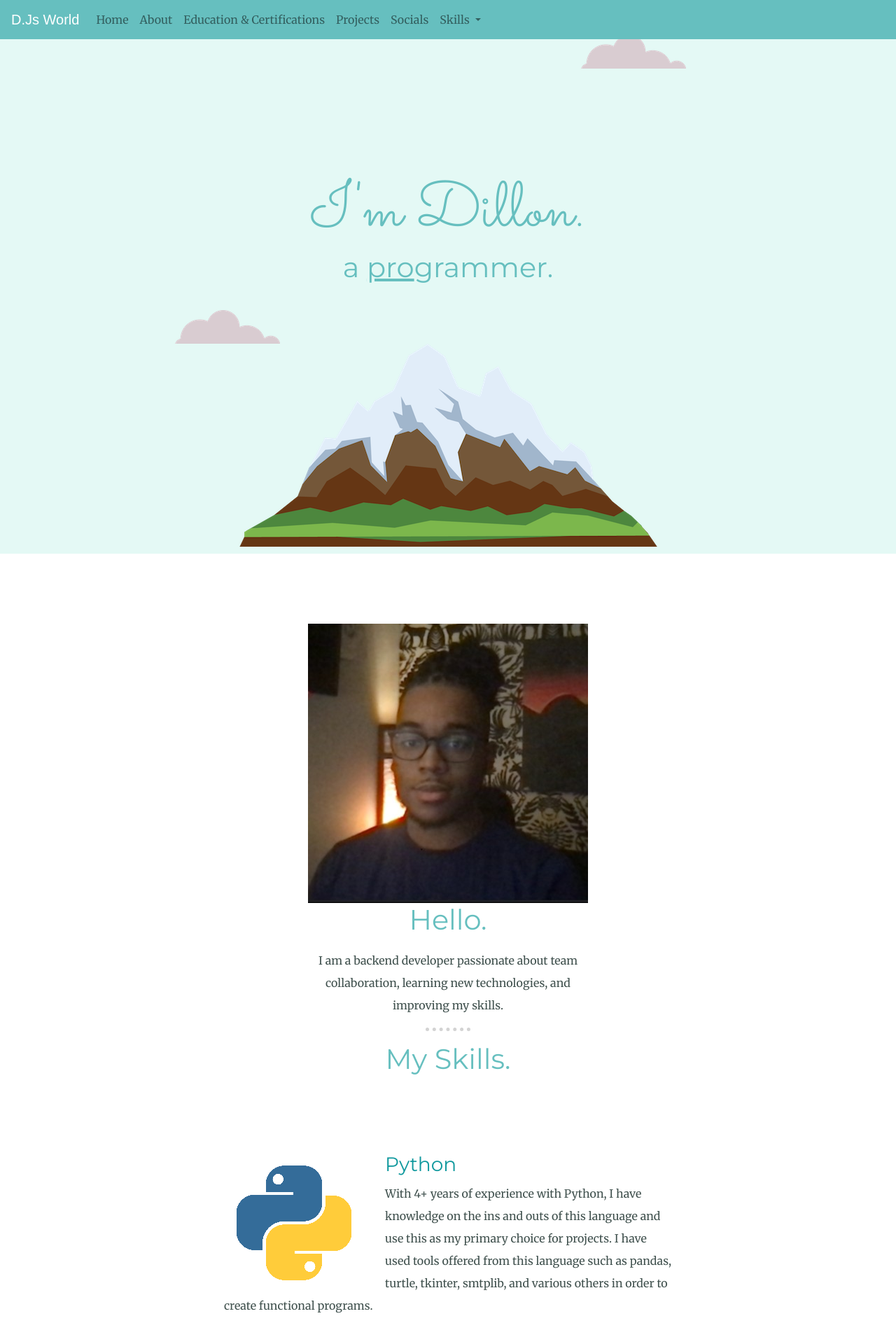
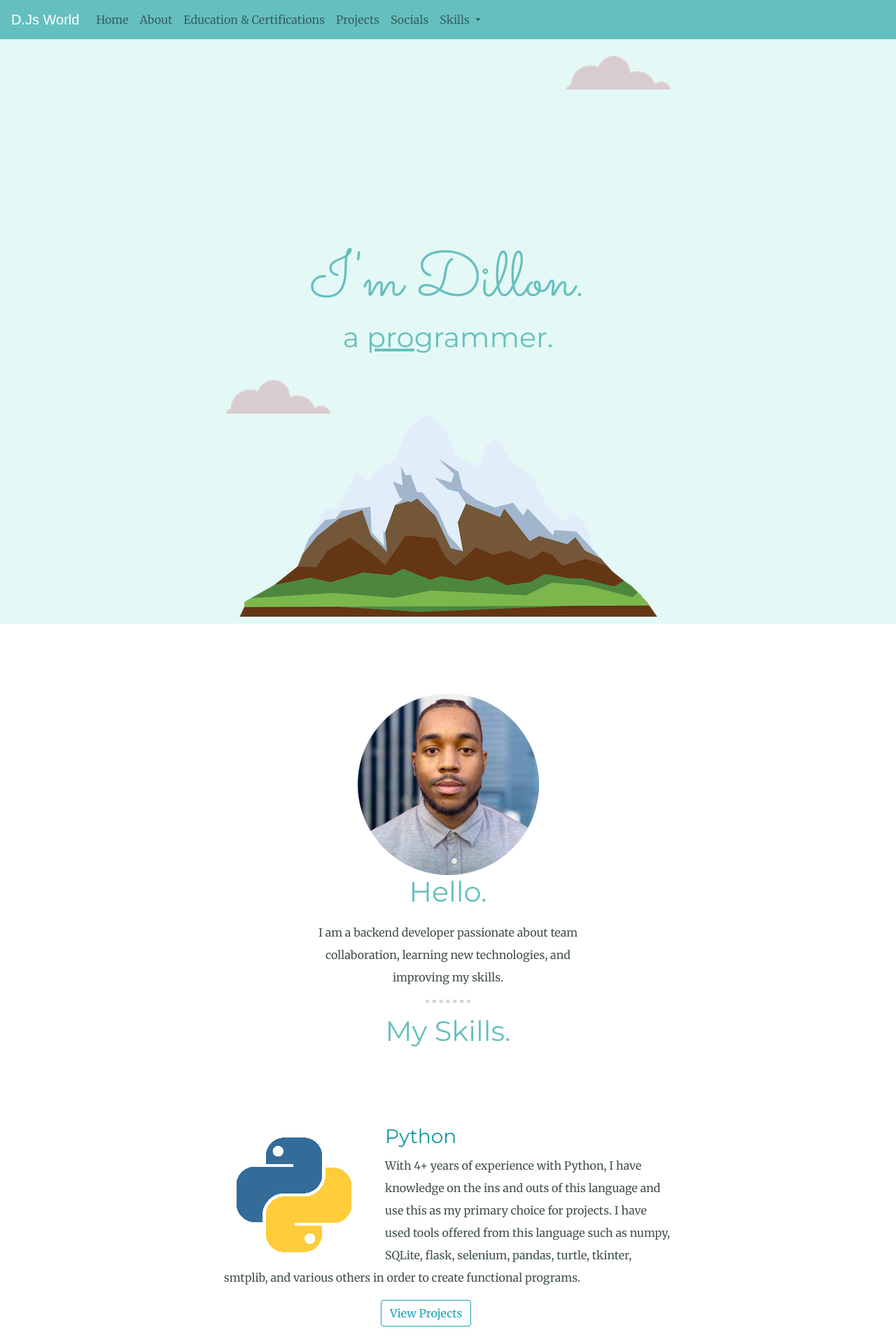
Before and after one commit to Dillon1john/D.Js_World, a Django app: page / in a window 1280 px wide. Shown: the top 1920 px of the page at 70% size. Run offline with Django 4.2, Linux system fonts and the light colour scheme; some libraries are stand-ins or nearby versions.

Commit message:
Added changed profile pic Changed styling for contact button Made animation for Clouds with top cloud moving left across screen and bottom cloud moving right Added prof-pic

```diff
--- a/Portfolio/templates/Portfolio/index.html
+++ b/Portfolio/templates/Portfolio/index.html
@@ -4,7 +4,7 @@
 {% block content %}
 
     <div class="top-container">
-      <img class="top-cloud" src="{% static 'Portfolio/images/cloud.png' %}" alt="cloud-img">
+      <img class="top-cloud " src="{% static 'Portfolio/images/cloud.png' %}" alt="cloud-img">
       <h1>I'm Dillon.</h1>
       <h2 class="programmer">a <span class="pro"> pro</span>grammer.</h2>
       <img class="bottom-cloud" src="{% static 'Portfolio/images/cloud.png' %}" alt="cloud-img">
@@ -13,7 +13,7 @@
 
     <div class="middle-container">
       <div class="profile">
-        <img src="{% static 'Portfolio/images/profile_pic.jpeg'%}" alt="personal-photo">
+        <img src="{% static 'Portfolio/images/prof_pic_.png'%}" alt="personal-photo">
         <h2>Hello.</h2>
         <p class="intro">I am a backend developer passionate about team collaboration, learning new technologies, and improving my skills.</p>
       </div>
@@ -23,26 +23,29 @@
         <div class="skill-row">
           <img class="pyImage" src="{% static 'Portfolio/images/pyimage.jpg'%}" alt="python-png">
           <h3 class="Python"><a href="#" class="Python">Python</a></h3>
-          <p>With 4+ years of experience with Python, I have knowledge on the ins and outs of this language and use this as my primary choice for projects.
-             I have used tools offered from this language such as pandas, turtle, tkinter, smtplib, and various others in order to create functional programs.</p>
-        </div>
+        <p>With 4+ years of experience with Python, I have knowledge on the ins and outs of this language and use this as my primary choice for projects.
+          I have used tools offered from this language such as numpy, SQLite, flask, selenium, pandas, turtle, tkinter, smtplib, and various others in order     to create functional programs.</p>
+        <a href="#" style="margin-left:35%;"><button class="btn btn-outline-info" >View Projects</button></a>
+      </div>
         <div class="skill-row">
           <img class="javimage" src="{% static 'Portfolio/images/javimage.jpg'%}" alt="java-png">
           <h3 class="Java"><a href="#" class="Java">Java</a></h3>
-          <p>With 3+ years of experience with Java, I have used this languge extensively and have an in depth understanding on the concepts provided by this langauge such as Java streams, springboot, and maven.</p>
-        </div>
+        <p>With 3+ years of experience with Java, I have used this langauge extensively and have an in depth understanding on the concepts provided by this langauge such as Java streams, springboot, and maven.</p>
+        <a href="#" style="margin-left:35%;"><button class="btn btn-outline-info" >View Projects</button></a>
+      </div>
         <div class="skill-row">
           <img class="webimage" src="{% static 'Portfolio/images/webimages.jpg'%}" alt="web-png">
           <h3>Web Development</h3>
-          <p>I have 2+ years of experience with HTML and css and have consistently used these front end languages to make functional websites.</p>
-        </div>
+        <p>I have 2+ years of experience with HTML and CSS and have consistently used these front end languages to make functional websites. In addition to this, I am experienced with web frameworks such as flask and bootstrap.</p>
+        <a href="#" style="margin-left:2%;"><button class="btn btn-outline-info" >View Projects</button></a>
+      </div>
       </div>
       <hr>
       <div class="contact-me">
         <h2>Get In Touch</h2>
         <h3><em>"Programming isn't about what you know; <br>it's about what you can figure out.” </em>  - Chris Pine</h3>
         <p class="contact-message">If you are looking for a dedicated programmer that has the patience and drive to solve any problem that comes their way, <br>⬇️.</p>
-        <a class="btn" href="mailto:Dillon1john@gmail.com">CONTACT ME</a>
+        <a class="btn btn-outline-info btn-lg" href="mailto:Dillon1john@gmail.com">CONTACT ME</a>
       </div>
     </div>
 
--- a/static/app.css
+++ b/static/app.css
@@ -133,15 +133,15 @@ background-color: #66BFBF;
 
 
 
-.btn{
-    background-color: #66BFBF;
-    color: white;
-}
+/*.btn{*/
+/*    background-color: #66BFBF;*/
+/*    color: white;*/
+/*}*/
 
-.btn:hover{
-    background-color: white;
-    color: #66BFBF;
-}
+/*.btn:hover{*/
+/*    background-color: white;*/
+/*    color: #66BFBF;*/
+/*}*/
 
 
 .programmer{
@@ -151,7 +151,7 @@ background-color: #66BFBF;
 .top-container{
   background-color: #E4F9F5;
   position: relative;
-  padding-top: 200px;
+  padding-top: 300px;
   padding-bottom: 10px;
 
 }
@@ -301,3 +301,104 @@ background-color: #66BFBF;
   white-space: nowrap;
 
 }
+
+/*Added styling to clouds to animate them*/
+.top-cloud {
+  padding-top: 30px;
+    position: absolute;
+    animation: moveCloud 20s linear infinite;
+    will-change: transform; /* Optimizes animation performance */
+    -webkit-backface-visibility: hidden; /* Prevents flickering */
+    -webkit-perspective: 1000px;
+}
+.bottom-cloud {
+    position: absolute;
+    animation: moveCloudRight 20s linear infinite;
+    will-change: transform; /* Optimizes animation performance */
+    -webkit-backface-visibility: hidden; /* Prevents flickering */
+    -webkit-perspective: 1000px;
+}
+
+/*Animations*/
+@keyframes waveAnim {
+    0%,40%,100%{
+        transform: translateY(0);
+    }
+    20%{
+        transform: translateY(-50px);
+    }
+
+}
+
+@keyframes slideInLeft {
+    from{
+        transform: translateX(-300px);
+    }
+    to{
+        transform: translateX(0);
+
+    }
+}
+
+@keyframes slideInRight {
+    from{
+        transform: translateX(300px);
+    }
+    to{
+        transform: translateX(0);
+
+    }
+}
+@keyframes cloudFloatLeft {
+  0%, 100%{
+    transform: translateX(0);
+  }
+  20%, 80%{
+    transform: translateX(-100px);
+  }
+
+  40%, 60%{
+    transform: translateX(-200px);
+  }
+
+
+}
+
+@keyframes moveCloud {
+    from {
+        right: -150px; /* Start position off-screen right (adjust based on image width) */
+    }
+    to {
+        right: 100%; /* End position off-screen left */
+    }
+}
+
+@keyframes moveCloudRight {
+    from {
+        left: -150px; /* Start position off-screen left (adjust based on image width) */
+    }
+    to {
+        left: 100%; /* End position off-screen right */
+    }
+}
+
+/*Utility classes */
+.slideInLeft{
+      animation: slideInLeft 1s ease-in;
+}
+
+.cloudFloatLeft{
+  animation: cloudFloatLeft 5s ease-in infinite;
+}
+
+.top-cloud-1 {
+    animation: moveCloud 20s linear infinite;
+}
+
+.top-cloud-2 {
+    animation: moveCloud 25s linear infinite;
+}
+
+.top-cloud-3 {
+    animation: moveCloud 30s linear infinite;
+}
```
Also changed, not shown: Portfolio/static/Portfolio/images/prof_pic_.png (added).
